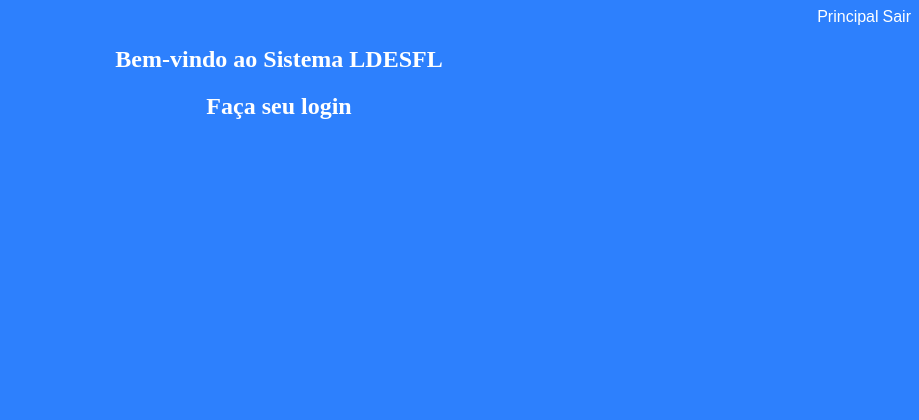
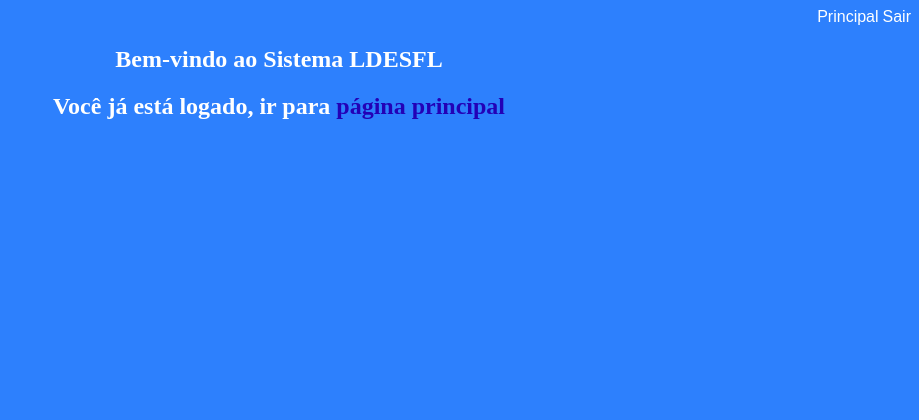
Before and after one commit to dane-vitor/projeto-integrador-2, a Flask app: page / in a window 1280 px wide. Shown: the top 420 px of the page, without its empty margins (361-1280 px from the left). Run offline with Flask 2, Linux system fonts and the light colour scheme; a user stored in the database is signed in.

Commit message:
Direcionamento no caso de estar logado

```diff
--- a/diario/templates/index.html
+++ b/diario/templates/index.html
@@ -6,7 +6,13 @@
 <h1 style="color: #fff;">
   Bem-vindo ao Sistema LDESFL
 </h1>
+{% if current_user.is_authenticated %}
+<h2 style="color:#fff ;">Você já está logado, ir para <a href="{{ url_for('main.profile') }}" style="text-decoration:none; color: rgb(35, 1, 182);"><b>página principal</b></a></h2>
+
+{% else %}
 <h2 style="color: #fff";>
+
   Faça seu login
 </h2>
+{% endif %}
 {% endblock %}
```
